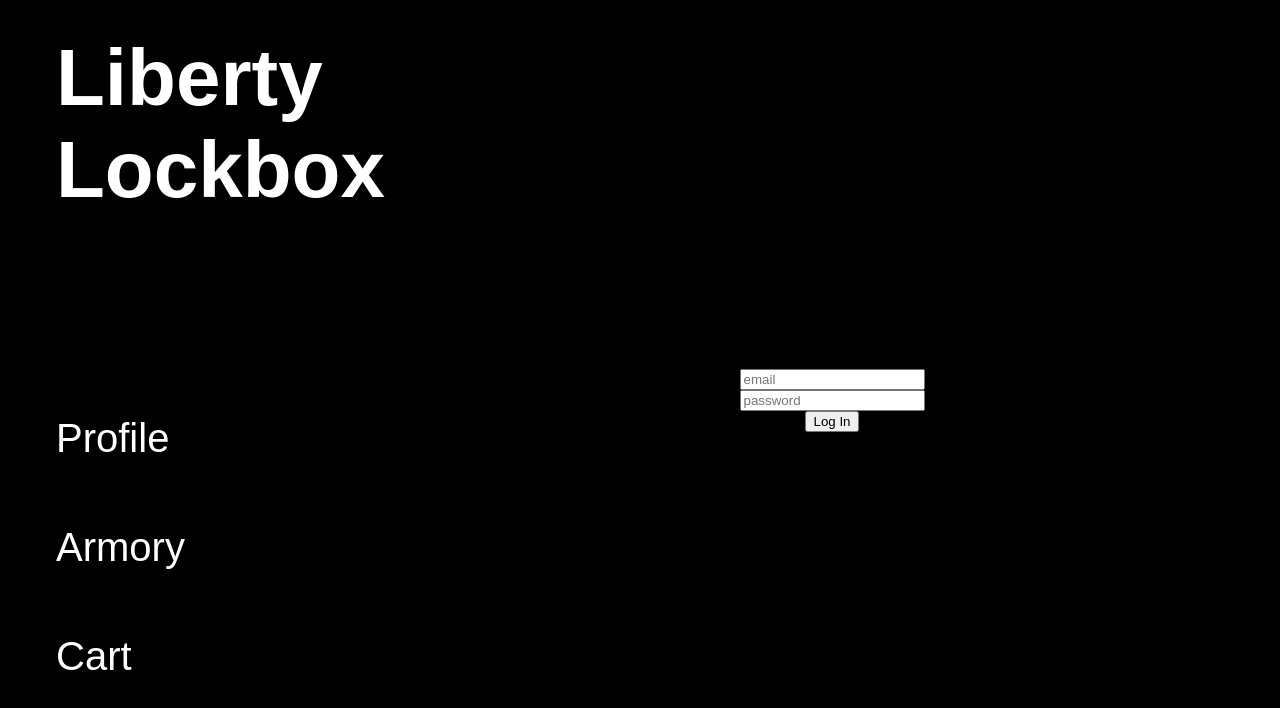
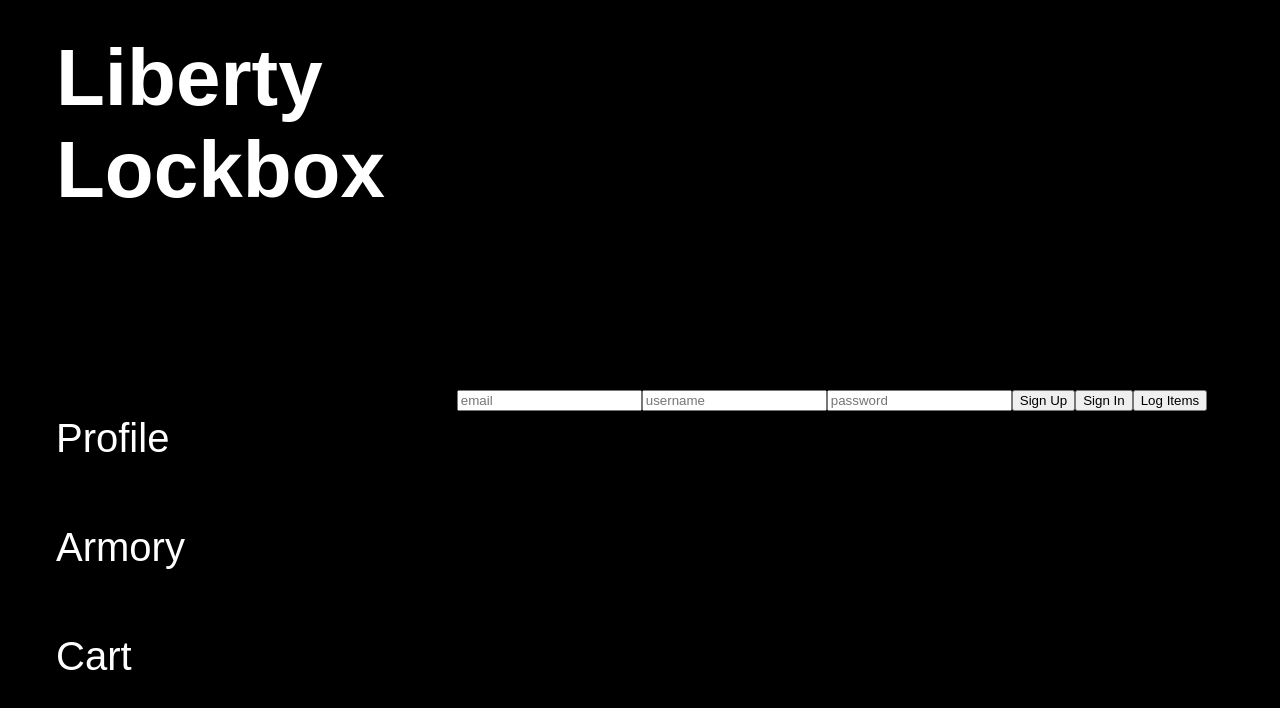
Before and after one commit to MilosGlamocak/Magacin, a React (Vite) app in the folder react-magacin/: page /profile in a window 1280 px wide. Shown: the top 708 px of the page. Built offline with nearby package versions, Linux system fonts and the light colour scheme; no server answers; a web font is replaced by a local one.

Commit message:
User sign in now works, but fk me if i know how

```diff
--- a/react-magacin/src/lib/appwrite.js
+++ b/react-magacin/src/lib/appwrite.js
@@ -1,4 +1,5 @@
 import {Client, Account, ID, Avatars, Databases, Query} from 'appwrite'
+import { useAuth } from '../store';
 
 export const appwriteConfig = {
     endpoint: 'https://cloud.appwrite.io/v1',
@@ -57,7 +58,8 @@ export const createUser = async (email, password, username) => {
 
 export const signIn = async (email, password) => {
     try {
-        const session = await account.createEmailSession(email, password)
+        const session = await account.createEmailSession(email, password);
+        window.location.reload()
 
         return session
     } catch (error) {
@@ -101,6 +103,6 @@ export const getAllItems = async () => {
     }
 }
 
-export const deleteSession = async () => {
-
+export const deleteSession = async (sessionId) => {
+    await account.deleteSessions(sessionId)
 }
--- a/react-magacin/src/pages/Profile.jsx
+++ b/react-magacin/src/pages/Profile.jsx
@@ -2,31 +2,30 @@ import { Container } from '@mui/material'
 import React, { useEffect } from 'react'
 import '../styles/Profile.css'
 import { useAuth, useCounterStore } from '../store'
+import { deleteSession, getCurrentUser } from '../lib/appwrite'
+import SignIn from './SignIn'
 
 function Profile() {
 
-  const {loggedIn, email ,username, avatar, logIn, setEmail, setPassword, credentials, checkUser} = useAuth((state) => state)
+  const { email ,username, avatar, logIn, setEmail, setPassword, credentials, checkUser, sessionId, logOut} = useAuth((state) => state)
 
   useEffect(() => {
     checkUser()
-  }, [])
+  }, [sessionId])
 
   return (
     <Container className='profileCont'>
       <Container className='profileInfoCont'>
         {
-          loggedIn ? (
+          sessionId ? (
             <>
               <img src={avatar} alt="" className='icon'/>
               <h2 className='username'>{username}</h2>
               <h3 className='email'>{email}</h3>
+              <button onClick={() => logOut(sessionId)}>Log Out</button>
             </>
           ) : (
-            <>
-              <input type="text" placeholder='email' onChange={(e) => setEmail(e.target.value)}/>
-              <input type="password" placeholder='password' onChange={(e) => setPassword(e.target.value)}/>
-              <button onClick={() => logIn(credentials.email, credentials.password)}>Log In</button>
-            </>
+            <SignIn />
           )
         }
 
--- a/react-magacin/src/pages/SignIn.jsx
+++ b/react-magacin/src/pages/SignIn.jsx
@@ -1,9 +1,8 @@
 import React, { useState, useEffect } from 'react';
 import { getAllItems, getCurrentUser, createUser, signIn } from '../lib/appwrite';
+import { useAuth } from '../store';
 
 function SignIn() {
-    const [loggedIn, setIsLoggedIn] = useState(false);
-    const [user, setUser] = useState(null);
     const [credentials, setCredentials] = useState({
       password: '',
       username: '',
@@ -22,30 +21,29 @@ function SignIn() {
       })
     }
 
-    const handleSignIn =() => {
+    /*const handleSignIn =() => {
       signIn(credentials.email, credentials.password).then(() => {
-        GetCurrentUser().then((res) => {
+        getCurrentUser().then((res) => {
           console.log(res)
           setUser(res.username)
         })
 
       })
-    }
+    } */
 
     const handleGetAllItems =() => {
-      GetAllItems().then((res) => {
+      getAllItems().then((res) => {
         console.log(res.documents)
       })
     }
 
     return (
       <div>
-        {user && (<h1>Hello, {user}</h1>)}
         <input type="text" placeholder='email' id='email' onChange={ handleSetCredentials}/>
         <input type="text" placeholder='username' id='username' onChange={ handleSetCredentials}/>
         <input type="password" placeholder='password' id='password' onChange={handleSetCredentials}/>
         <button onClick={handleSignUp}>Sign Up</button>
-        <button onClick={handleSignIn}>Sign In</button>
+        <button onClick={() => signIn(credentials.email, credentials.password)}>Sign In</button>
         <button onClick={handleGetAllItems}>Log Items</button>
       </div>
     );
--- a/react-magacin/src/store.jsx
+++ b/react-magacin/src/store.jsx
@@ -1,5 +1,5 @@
 import {create} from 'zustand';
-import { getCurrentUser, signIn } from './lib/appwrite';
+import { deleteSession, getCurrentUser, signIn } from './lib/appwrite';
 
 export const useCounterStore = create((set) => ({
     count: 0,
@@ -16,10 +16,10 @@ export const useCounterStore = create((set) => ({
 
 export const useAuth = create((set) => ({
     credentials: {email: '', password: ''},
-    loggedIn: false,
     username: '',
     email: '',
     avatar: '',
+    sessionId: null,
 
     setEmail: (e) => {
         set((state) => ({
@@ -32,25 +32,29 @@ export const useAuth = create((set) => ({
         }))
     },
 
-    /*logIn: async (email, password) => {
-        signIn(email, password)
-        .then((res) => {
-            console.log(res);
-            set((state) => ({loggedIn: true}));
-            console.log(user)
-        })
-    },*/
-
     checkUser: async () => {
         getCurrentUser()
         .then((res) => {
             set((state) => (
                 {username: res.username,
                 email: res.email,
-                loggedIn: true,
-                avatar: res.avatar
+                avatar: res.avatar,
+                sessionId: res.$id
                 }
             ));
-        });
+        }).catch((error) => console.log(error))
+
+    },
+
+    logOut: async (sessionId) => {
+        if (sessionId) deleteSession(sessionId).then (
+            set((state) => ({
+                username: '',
+                email: '',
+                avatar: '',
+                sessionId: null,
+            })),
+            console.log(sessionId),
+        );
     }
 }))
```
